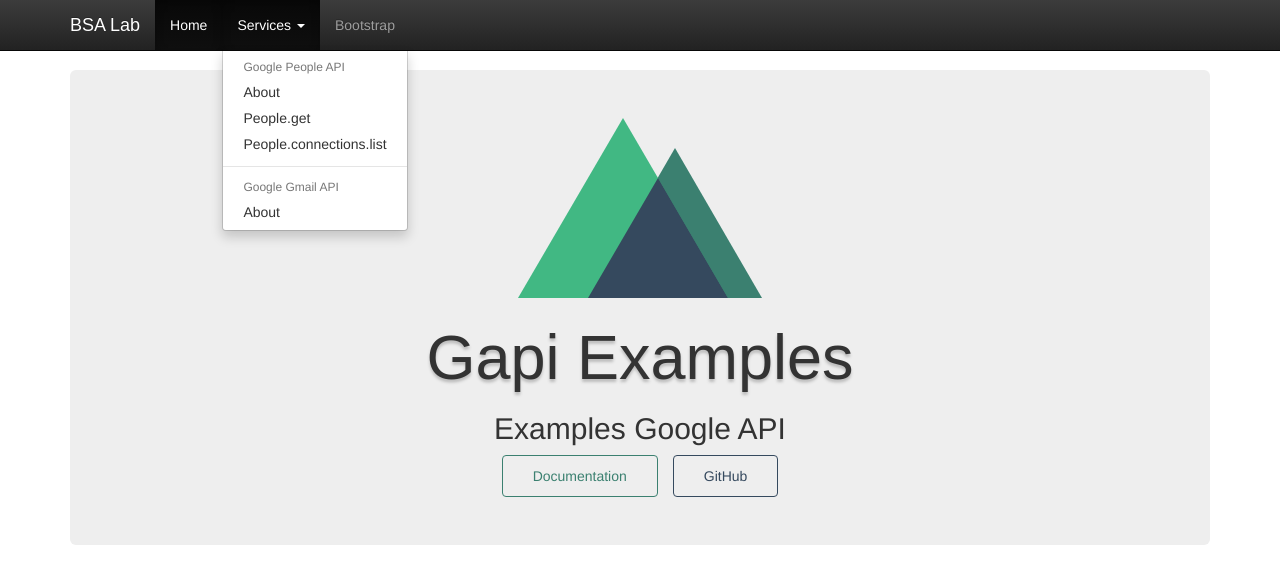
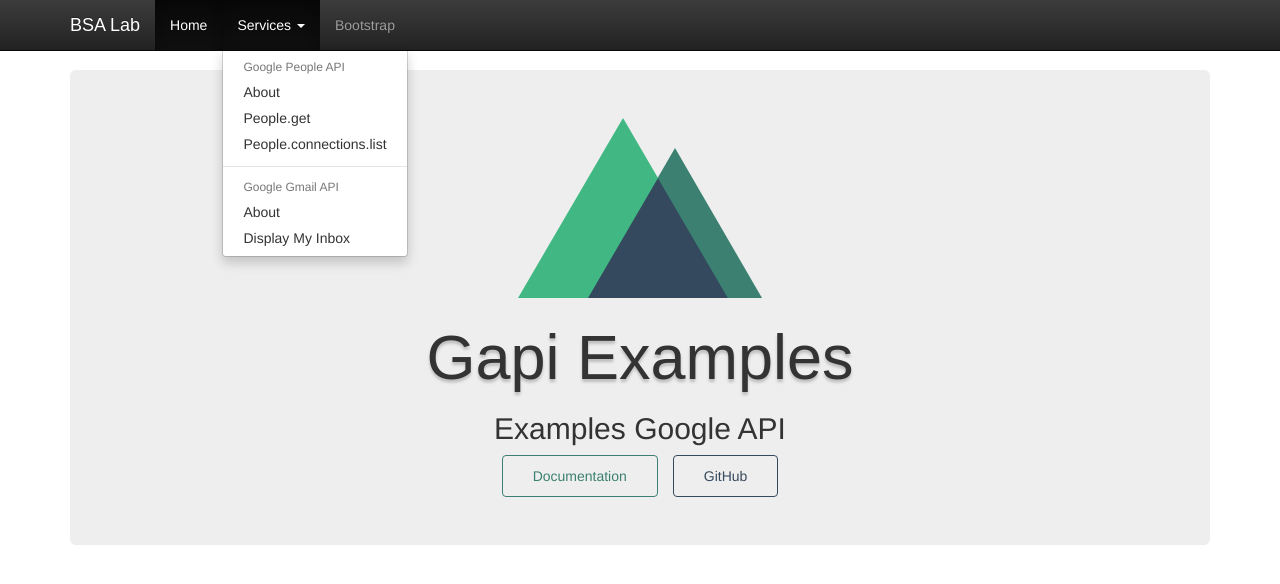
Before and after one commit to bsa-git/gapi-examples, a Nuxt app: page / in a window 1280 px wide. Both pictures are taken after a click on the button "Services". Shown: the top 584 px of the page. Built offline with nearby package versions, Linux system fonts and the light colour scheme; a web font is replaced by a local one.

Commit message:
Update project

```diff
--- a/app/components/app/header.vue
+++ b/app/components/app/header.vue
@@ -30,6 +30,7 @@
               <li class="dropdown-header">Google Gmail API</li>
               <li>
                 <nuxt-link to="/services/gmail-about">About</nuxt-link>
+                <nuxt-link to="/services/gmail-display-inbox">Display My Inbox</nuxt-link>
               </li>
             </ul>
           </li>
```
Also changed, not shown: 8 other files (tests, documents, lock files or other folders).
